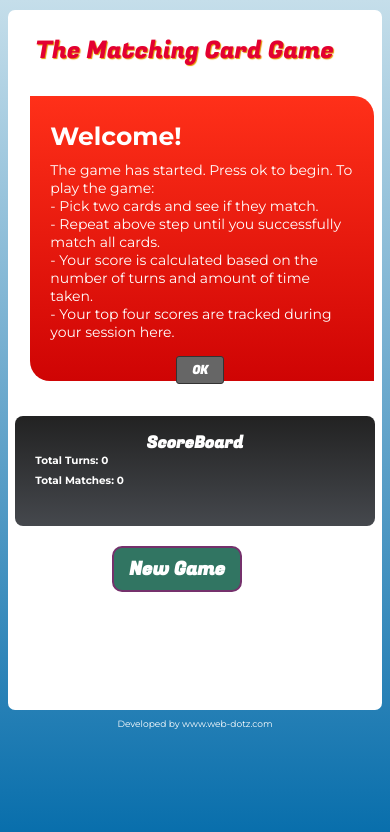
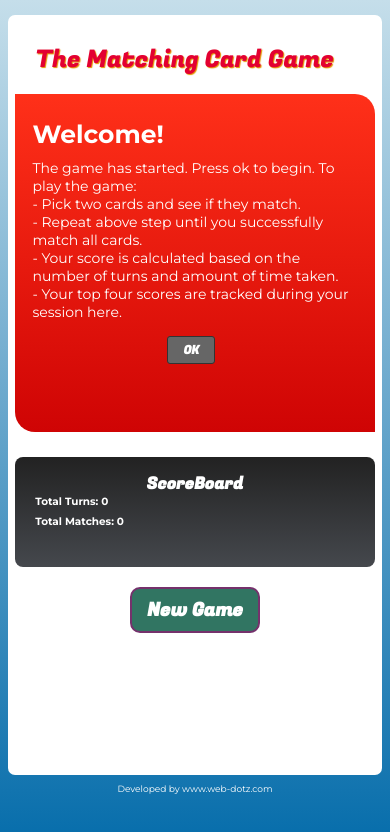
Before and after one commit to mustafaghayyur/matchingCardGame, a React app: page / in a window 390 px wide. Shown: the top 832 px of the page. Built offline with nearby package versions, Linux system fonts and the light colour scheme.

Commit message:
game tested on mobile

```diff
--- a/index.html
+++ b/index.html
@@ -21,5 +21,5 @@
   		<h4 class="credits">Developed by www.web-dotz.com</h4>
     </div>
   </body>
-  <script src="/bundle.js"></script>
+  <script type="text/javascript" src="bundle.js"></script>
 </html>
--- a/style/styles.css
+++ b/style/styles.css
@@ -340,11 +340,6 @@ h1.name{
 #gameBoard.end {
 	text-align: center;
 }
-#gameBoard.end .buffer-scoreboard{
-	display: block;
-	width: 100%;
-	height: 350px;
-}
 
 #sysMsgs{
 	position: absolute;
@@ -402,6 +397,42 @@ h1.name{
  * Mobile Responsive styling
  */
 @media only screen and (max-width: 768px) {
+	html{
+		background: none !important;
+		-webkit-background-size:
+		-moz-background-size: cover;
+		-o-background-size: cover;
+		background-size: auto;
+		filter: none; /* IE6-9 */
+		height: initial;
+		margin: initial;
+		background-repeat: repeat;
+		background-attachment: scroll;
+	    background-color: #066dab;
+	}
+	body {
+	    font: 52.5%/0.8 'Montserrat', Tahoma, Verdana, sans-serif;
+	    color: #000000;
+	    text-align:center;
+
+	    filter: progid:DXImageTransform.Microsoft.gradient( startColorstr='#c5deea', endColorstr='#066dab',GradientType=0 ); /* IE6-9 */
+	    background-color: #066dab; /* Old browsers */
+	    background: -moz-linear-gradient(top,  #c5deea 0%, #8abbd7 31%, #066dab 100%); /* FF3.6+ */
+	    background: -webkit-gradient(linear, left top, left bottom, color-stop(0%,#c5deea), color-stop(31%,#8abbd7), color-stop(100%,#066dab)); /* Chrome,Safari4+ */
+	    background: -webkit-linear-gradient(top,  #c5deea 0%,#8abbd7 31%,#066dab 100%); /* Chrome10+,Safari5.1+ */
+	    background: -o-linear-gradient(top,  #c5deea 0%,#8abbd7 31%,#066dab 100%); /* Opera 11.10+ */
+	    background: -ms-linear-gradient(top,  #c5deea 0%,#8abbd7 31%,#066dab 100%); /* IE10+ */
+	    background: linear-gradient(to bottom,  #c5deea 0%,#8abbd7 31%,#066dab 100%); /* W3C */
+	    -webkit-background-size: cover;
+	    -moz-background-size: cover;
+	    -o-background-size: cover;
+	    background-size: cover;
+	    background-repeat: no-repeat;
+	    background-attachment: fixed;
+	    height: 100%;
+	    margin: -10px 0 0;
+	}
+
 	h1.name{
 	    position: relative;
 	    top: initial;
@@ -419,20 +450,22 @@ h1.name{
 	    margin-left:auto;
 	    margin-right:auto;
 	    background-color: #FFFFFF;
-	    margin-top: 10px;
+	    margin-top: 25px;
 	    margin-bottom: 10px;
 	    -webkit-border-radius: 7px 7px 7px 7px;
 	    border-radius: 7px 7px 7px 7px;
-	    height: 100%;
-	    min-height: 700px;
-	    overflow: scroll;
+	    height: auto;
+	    min-height: 760px;
+	    overflow: visible;
+	    display: block;
 	}
 
 	#content{
 		width:96%;
-		padding: 3% 2%;
+		padding: 4% 2%;
 		position: relative;
 		height: 100%;
+		display: block;
 	}
 
 	#footer{
@@ -462,7 +495,7 @@ h1.name{
 		left: initial;
 		float: left;
 		display: block;
-		width: 90%;
+		width: 100%;
 		height: 70px;
 		margin: 0px auto;
 		text-align: center;
@@ -505,8 +538,8 @@ h1.name{
 		left: initial;
 		display: block;
 		float: left;
-		margin: 15px 15px;
-		width: 90%;
+		margin: 5px auto;
+		width: 100%;
 		height: 250px;
 		padding-top: 30px;
 	}
@@ -522,13 +555,20 @@ h1.name{
 		position: relative;
 		top: initial;
 		left: initial;
-		width: 90%;
-		height: 250px;
+		width: 96%;
+		height: 300px;
 		display: block;
 		float: left;
-		padding: 5px 10px;
+		padding: 2% 2%;
 		padding-top: 30px;
-		margin: 15px 15px;
+		margin: 5px auto;
+	}
+
+	/* SQUARED ONE */
+	#gameBoard .cardBox{
+		width: 75px;
+		float: left;
+		height: 75px;
 	}
 
 }
```
Also changed, not shown: 1 other file (tests, documents, lock files or other folders).
